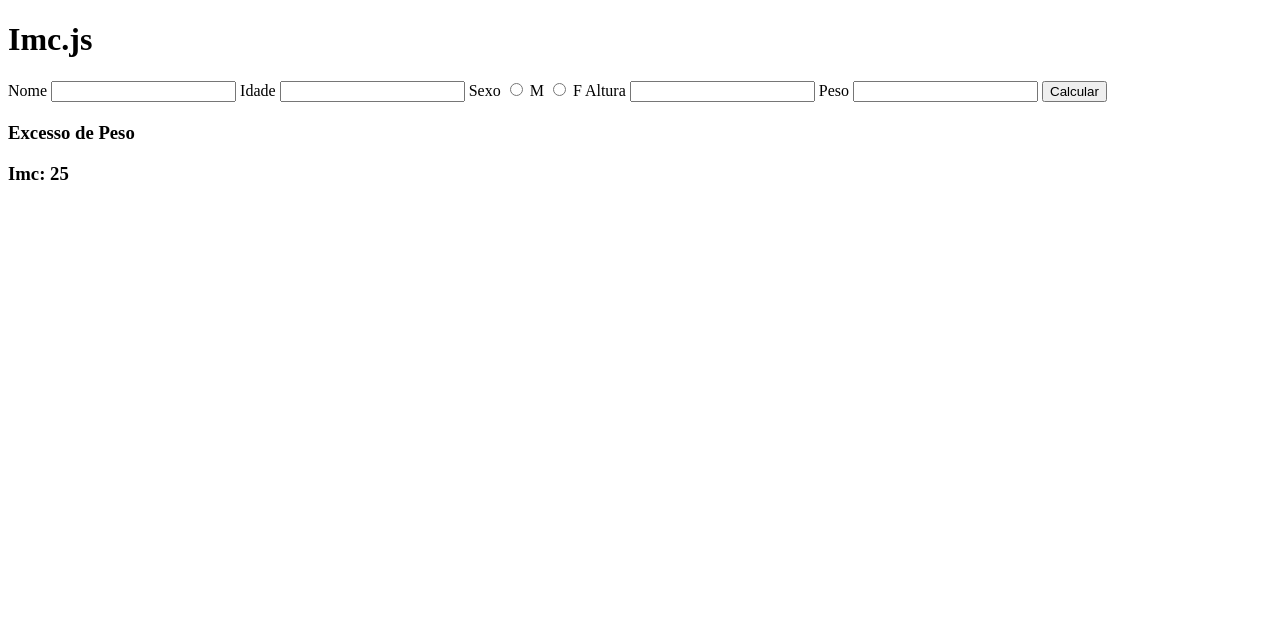
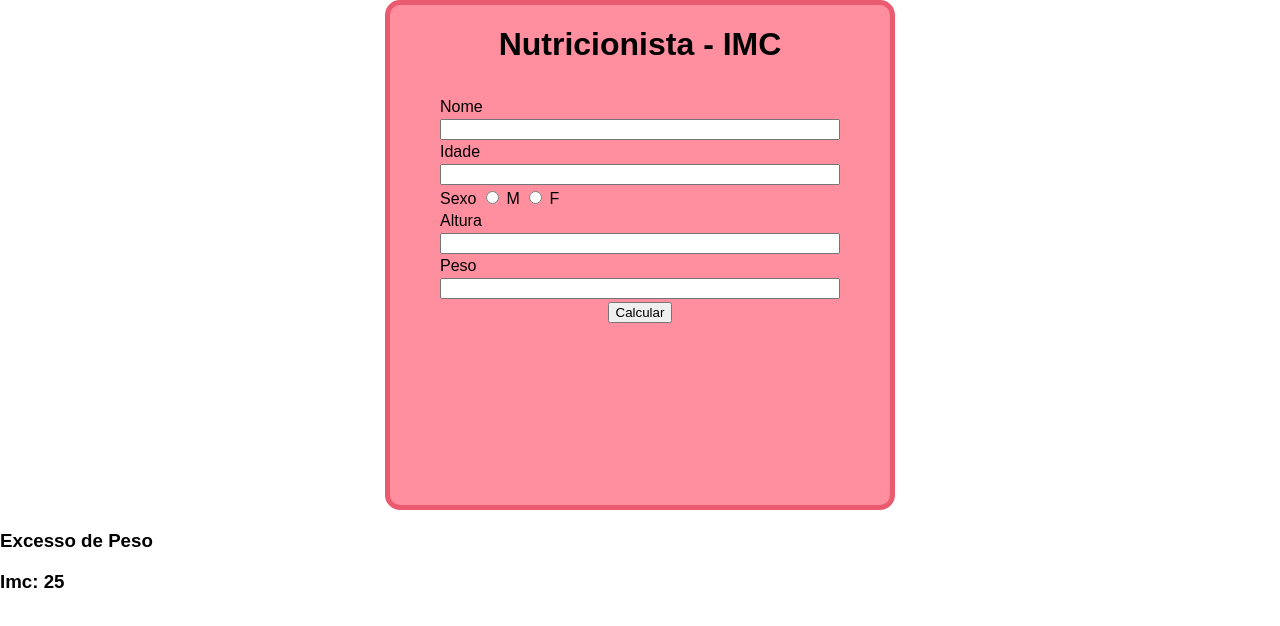
Before and after one commit to CaioHPerlin/pwa-imc, a website: page index.html in a window 1280 px wide. Drawn offline with Linux system fonts and the light colour scheme; a web font is replaced by a local one.

Commit message:
feat: added first form css and icons

```diff
--- a/css/style.css
+++ b/css/style.css
@@ -0,0 +1,43 @@
+body{
+    margin: 0;
+    padding: 0;
+    font-family: 'Amiko', sans-serif;
+    color: black;
+}
+
+.content{
+    display: block;
+    margin: auto;
+    height: 500px;
+    width: 500px;
+    text-align: center;
+    background-color: #ff8e9e;
+    border-radius: 15px;
+    border: 5px solid;
+    border-color: #ea5b70;
+}
+
+.formzin{
+    text-align: left;
+    display: grid;
+    grid-auto-flow: row;
+    grid-gap: .2em .5em;
+    padding: 0.8em;
+    width: 25em;
+}
+
+.sex{
+    display: inline-block;
+}
+
+form{
+    margin-left: 25%;
+    margin-right: 25%;
+    width: 50%;
+    margin: auto;
+}
+
+.btn{
+    display: block;
+    margin: auto;
+}
--- a/index.html
+++ b/index.html
@@ -3,28 +3,33 @@
 <head>
     <meta charset="UTF-8">
     <meta name="viewport" content="width=device-width, initial-scale=1.0">
-    <title>Imc.js</title>
+    <link rel="icon" type="image/png" sizes="32x32" href="images/favicon-32x32.png">
+    <link rel="apple-touch-icon" href="images/nutricionista-icon-256.png">
+    <style>@import url('https://fonts.googleapis.com/css2?family=Amiko:wght@600&display=swap');</style>
+    <title>nutrIMC</title>
     <link rel="stylesheet" href="./css/style.css">
 </head>
-<body>
-    <main>
-        <h1>Imc.js</h1>
-        <form id="calc">
+<body class="full">
+    <main class="content">
+        <h1>Nutricionista - IMC</h1>
+        <form id="calc" class="formzin">
             <label for="in-name">Nome</label>
             <input required type="text" id="in-name" name="name">
             <label for="in-age">Idade</label>
             <input required type="number" id="in-age" name="age">
+            <div class="sex">
             <label>Sexo</label>
             <input required type="radio" id="masc" name="in-sex" value="masc">
             <label for="masc">M</label>
             <input required type="radio" id="fem" name="in-sex" value="fem">
             <label for="fem">F</label>
+        </div>
             <label for="in-height">Altura</label>
             <input required type="number" id="in-height" name="height">
             <label for="in-weight">Peso</label>
             <input required type="number" id="in-weight" name="weight">
 
-            <input type="submit" value="Calcular">
+            <input type="submit" class="btn" value="Calcular">
         </form>
     </main>
     <div>
```
Also changed, not shown: images/favicon-32x32.png (added), images/nutricionista-icon-256.png (added), images/nutricionista-icon-512.png (added), images/nutricionista-maskable-512.png (added).
